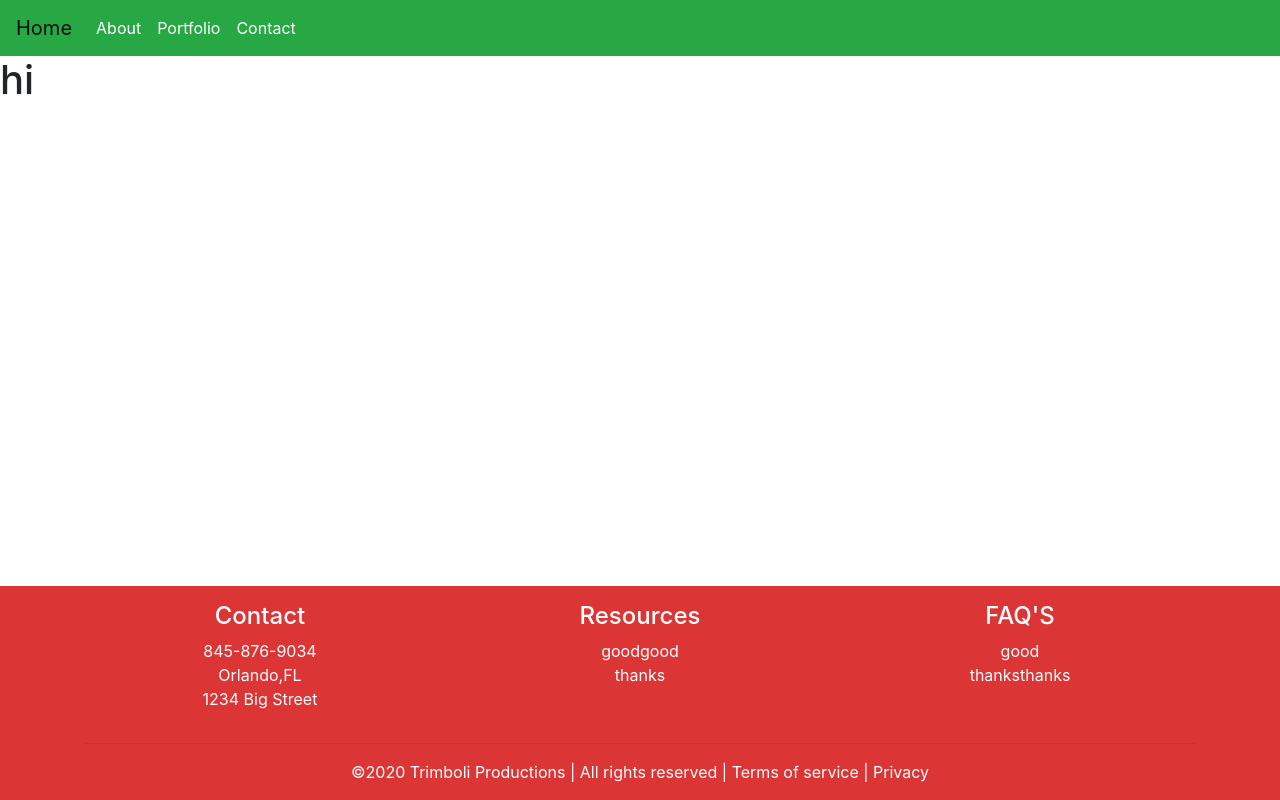
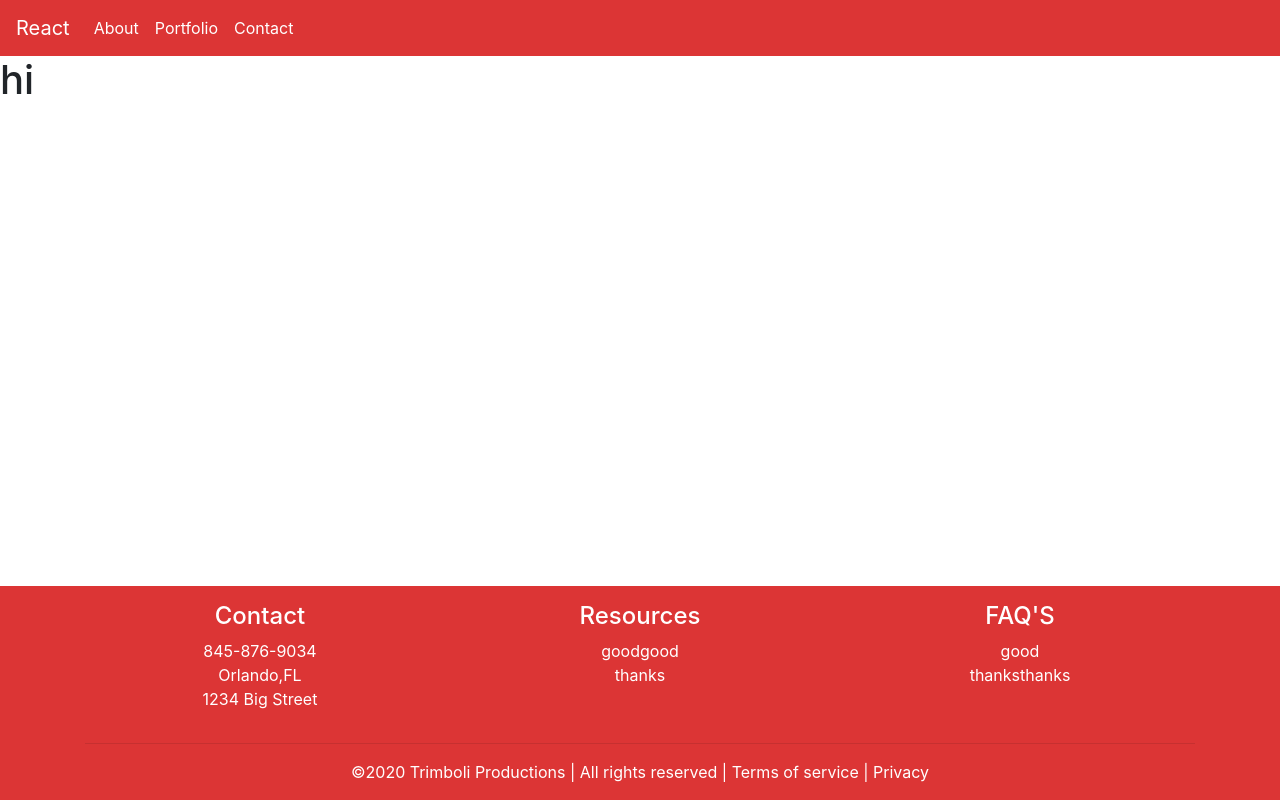
Before and after one commit to datrimboli/reactportfolio1, a React (Create React App) app in the folder reactportfolio1/: page / in a window 1280 px wide. Built offline with nearby package versions, Linux system fonts and the light colour scheme.

Commit message:
navbar brand white (!important)

```diff
--- a/reactportfolio1/src/App.css
+++ b/reactportfolio1/src/App.css
@@ -1,9 +1,9 @@
 .link {
-  color: white;
+  color:white;
 }
 .link:hover {
   text-decoration: none ;
-  color:white;
+  color :white;
 }
 
 .page-container {
@@ -17,5 +17,9 @@
 }
 
 .reddish {
-color:#dc3535
+background-color:#dc3535
 }
+
+.navbar-brand{
+    color:white !important;
+}
--- a/reactportfolio1/src/App.js
+++ b/reactportfolio1/src/App.js
@@ -32,8 +32,10 @@ const App = () => {
           <Router>
             <div>
               <nav className="reddish">
-                <Navbar color="success" light expand="md">
-                  <NavbarBrand>Home</NavbarBrand>
+                <Navbar light expand="md">
+
+                  <NavbarBrand>React</NavbarBrand>
+
                   <NavbarToggler onClick={toggle} />
                   <Collapse isOpen={isOpen} navbar>
                     <Nav className="mr-auto" navbar>
```
